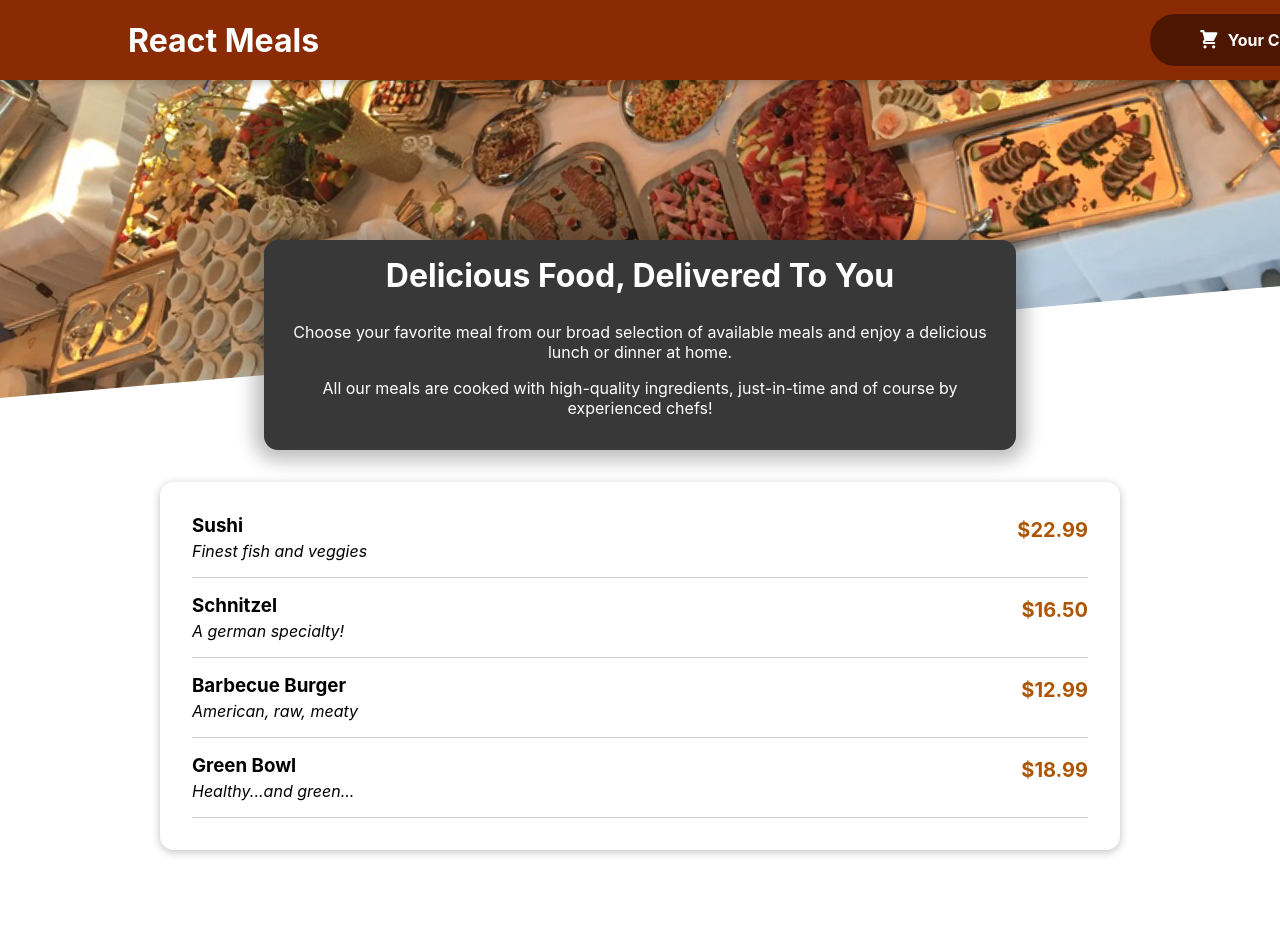
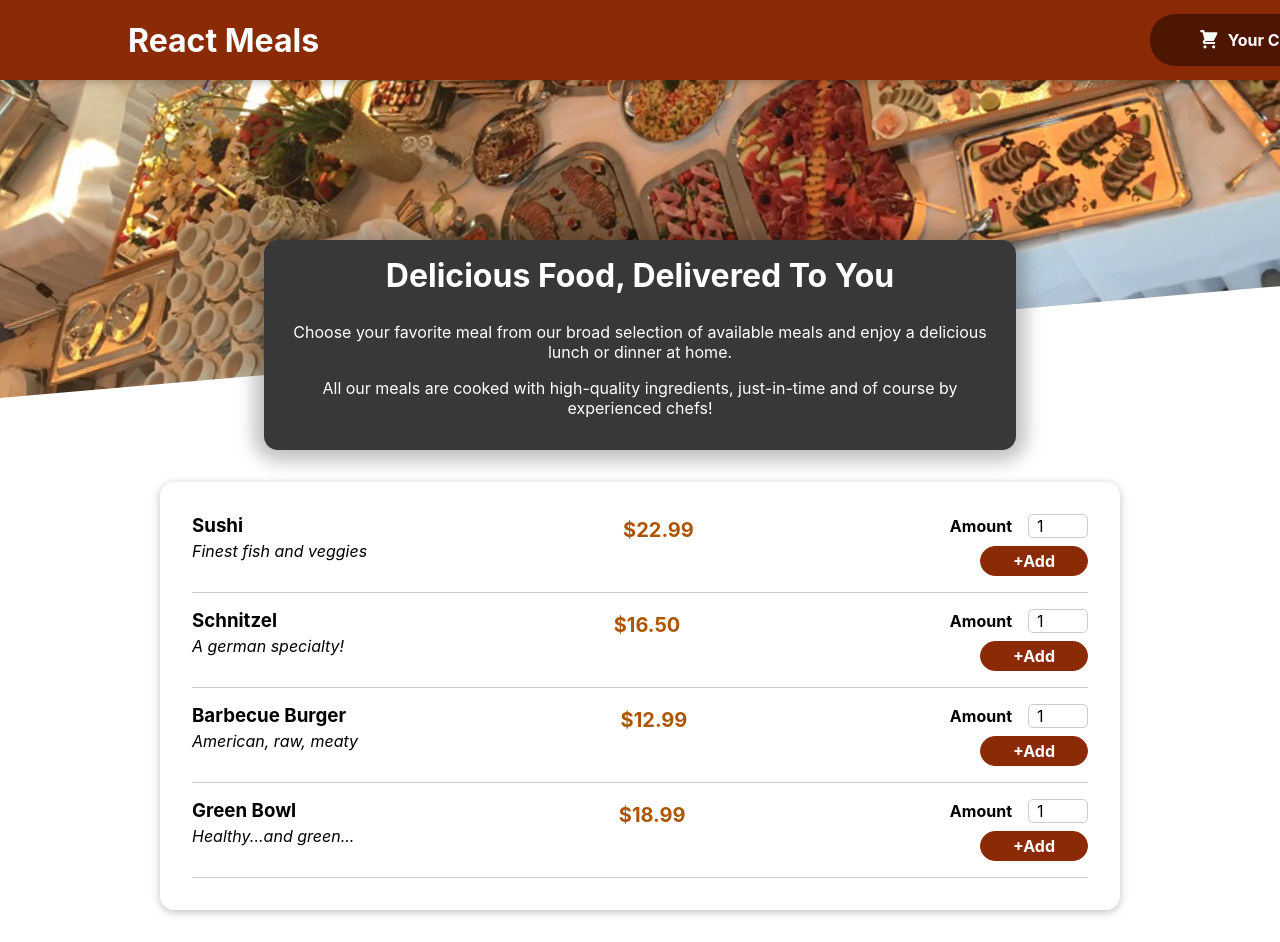
Before and after one commit to aswathyeg/react-foodOrderApp, a React (Create React App) app: page / in a window 1280 px wide. Before the commit the page ends 882 px from the top, so only its background shows below. Built offline with nearby package versions, Linux system fonts and the light colour scheme.

Commit message:
mealitem added

```diff
--- a/src/components/Meals/MealItem.js
+++ b/src/components/Meals/MealItem.js
@@ -1,4 +1,5 @@
 import classes from './MealItem.module.css';
+import MealItemForm from './MealItemForm';
 const MealItem=(props)=>{
     const price=`$${props.price.toFixed(2)}`
     return(
@@ -12,6 +13,7 @@
         <div className={classes.price}>
 {price}
         </div>
+        <MealItemForm/>
         </li>
     )
 
--- a/src/components/Meals/MealItemForm.js
+++ b/src/components/Meals/MealItemForm.js
@@ -1,5 +1,27 @@
+
+//form to add items
+import Input from '../UI/Input';
 import classes from './MealItemForm.module.css';
-const MealItemForm=()=>{
+const MealItemForm=(props)=>{
+    return(
+        <form className={classes.form}>
+
+            {/* reusable field */}
+            <Input label='Amount'
+            input={{
+                id: 'amount_' + props.id, // this changed!
+                type: 'number',
+                min: '1',
+                max: '5',
+                step: '1',
+                defaultValue: '1',
+
+            }}/>
+            <button>
+                +Add
+            </button>
+            </form>
+    )
 
 }
 export default MealItemForm;
```
